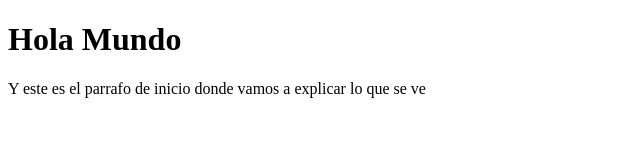
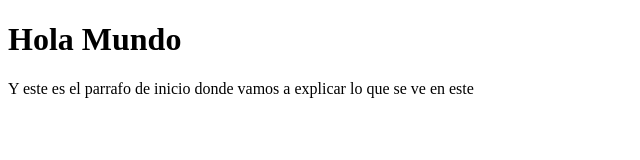
Before and after one commit to ByTalset/testBedu, a plain HTML site: page Index.html in a window 1280 px wide. Shown: the full height of the page, 0-640 px from the left. Drawn offline with Linux system fonts and the light colour scheme.

Commit message:
Se cambio el texto

```diff
--- a/Index.html
+++ b/Index.html
@@ -6,6 +6,6 @@
     </head>
     <body>
         <h1>Hola Mundo</h1>
-        <p>Y este es el parrafo de inicio donde vamos a explicar lo que se ve</p>
+        <p>Y este es el parrafo de inicio donde vamos a explicar lo que se ve en este</p>
     </body>
 </html>
```
